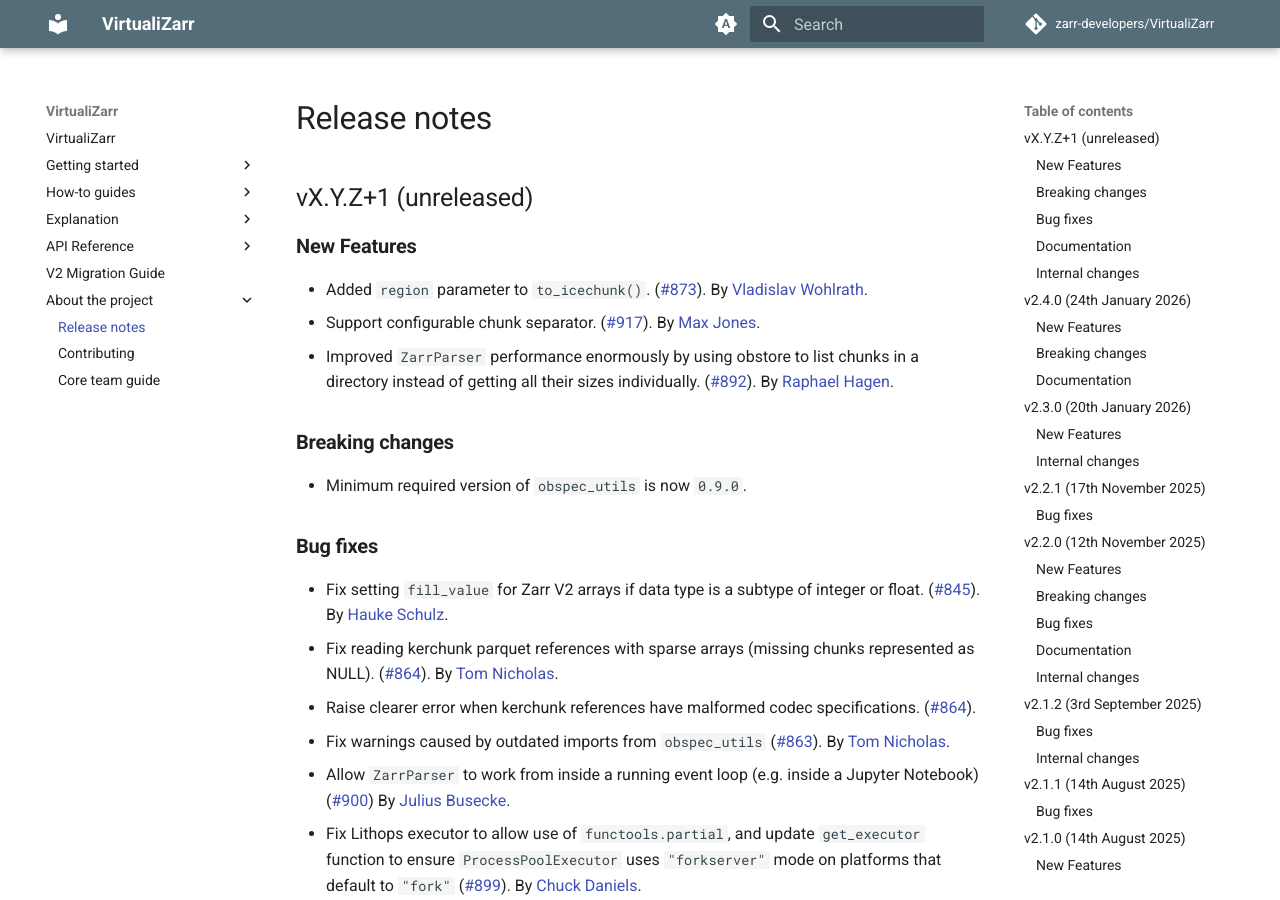
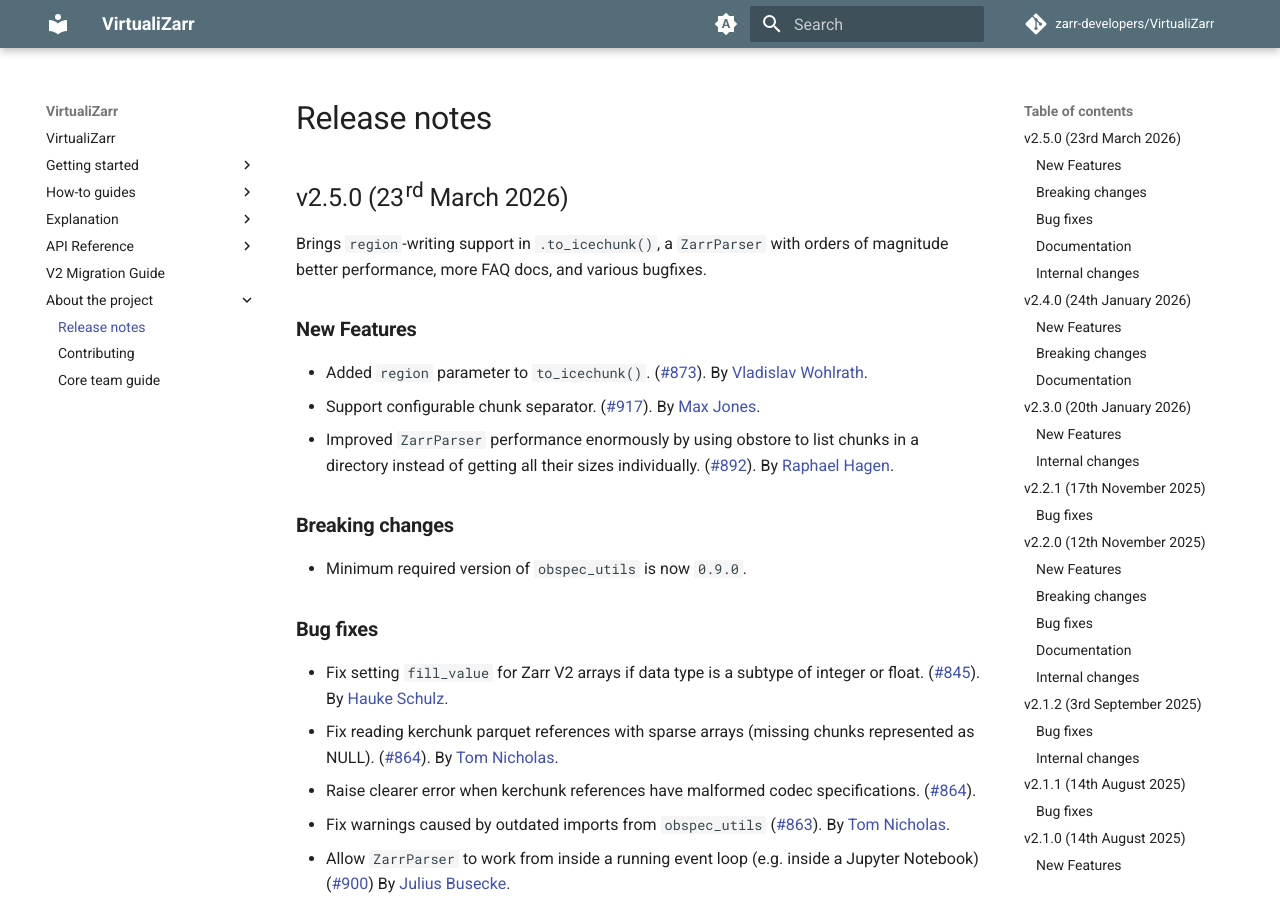
Before and after one commit to zarr-developers/VirtualiZarr, an MkDocs documentation site: the page built from docs/releases.md, in a window 1280 px wide and 900 px high. Built offline with MkDocs 1.6.1 and Material for MkDocs 9.7.7, drawn with Linux system fonts in a browser that asks for light colours; comment, search, counter and statistics services are not loaded; the version menu is left out.

Commit message:
Add release notes for version 2.5.0 (#941)

```diff
--- a/docs/releases.md
+++ b/docs/releases.md
@@ -1,6 +1,8 @@
 # Release notes
 
-## vX.Y.Z+1 (unreleased)
+## v2.5.0 (23rd March 2026)
+
+Brings `region`-writing support in `.to_icechunk()`, a `ZarrParser` with orders of magnitude better performance, more FAQ docs, and various bugfixes.
 
 ### New Features
 
```
